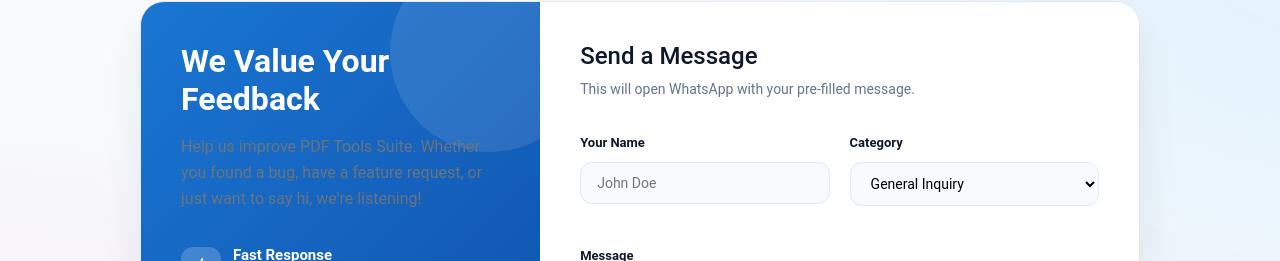
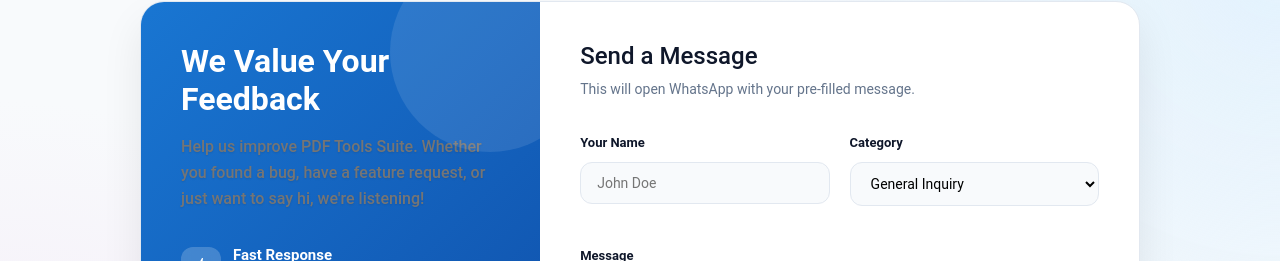
Before and after one commit to alicomputer76w/Pdf_Tools, a plain HTML site: page feedback.html in a window 1280 px wide. Shown: the part 114-375 px from the top of the page. Drawn offline with Linux system fonts and the light colour scheme.

Commit message:
Add files via upload

```diff
--- a/feedback.html
+++ b/feedback.html
@@ -94,9 +94,11 @@
 
     .feedback-info p {
       font-size: 16px;
-      opacity: 0.9;
+      opacity: 1;
+      font-weight: 500;
       line-height: 1.6;
       margin-bottom: 32px;
+      text-shadow: 0 1px 2px rgba(0,0,0,0.1);
     }
 
     .info-list {
```
